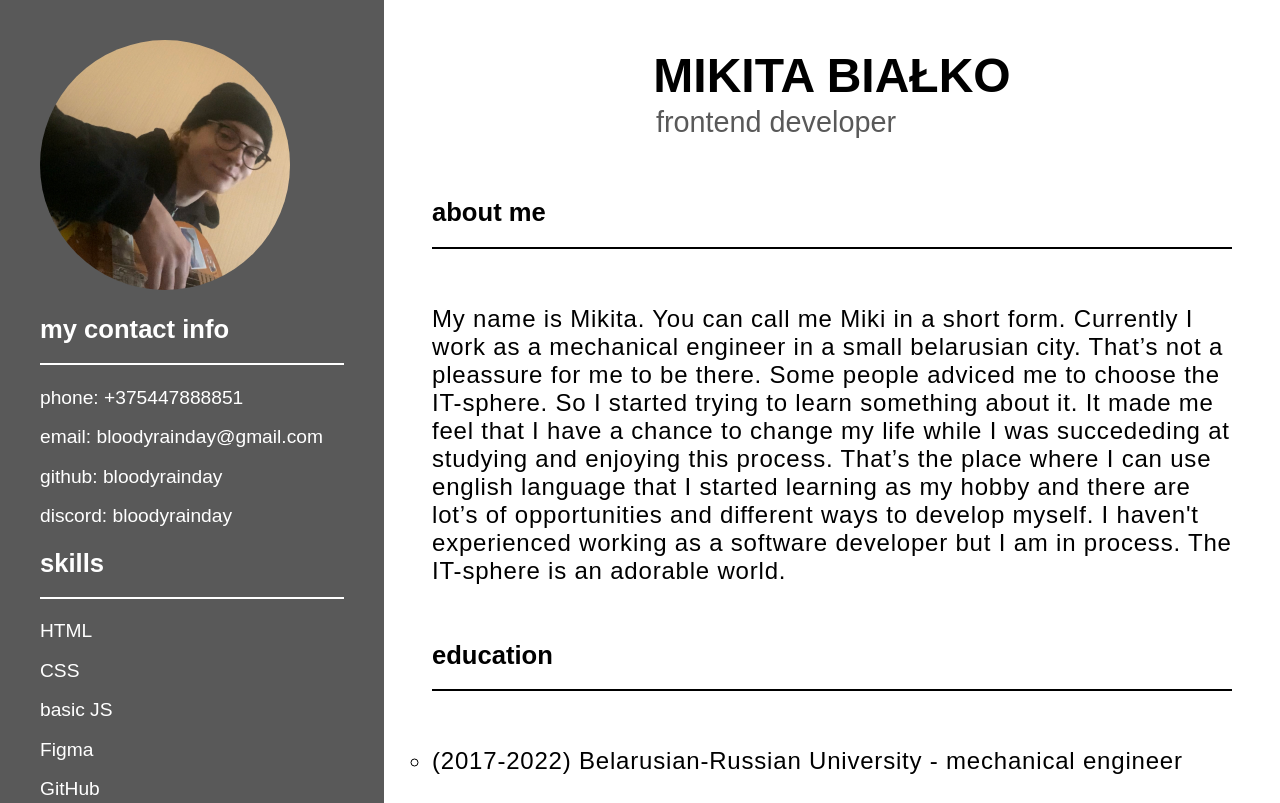
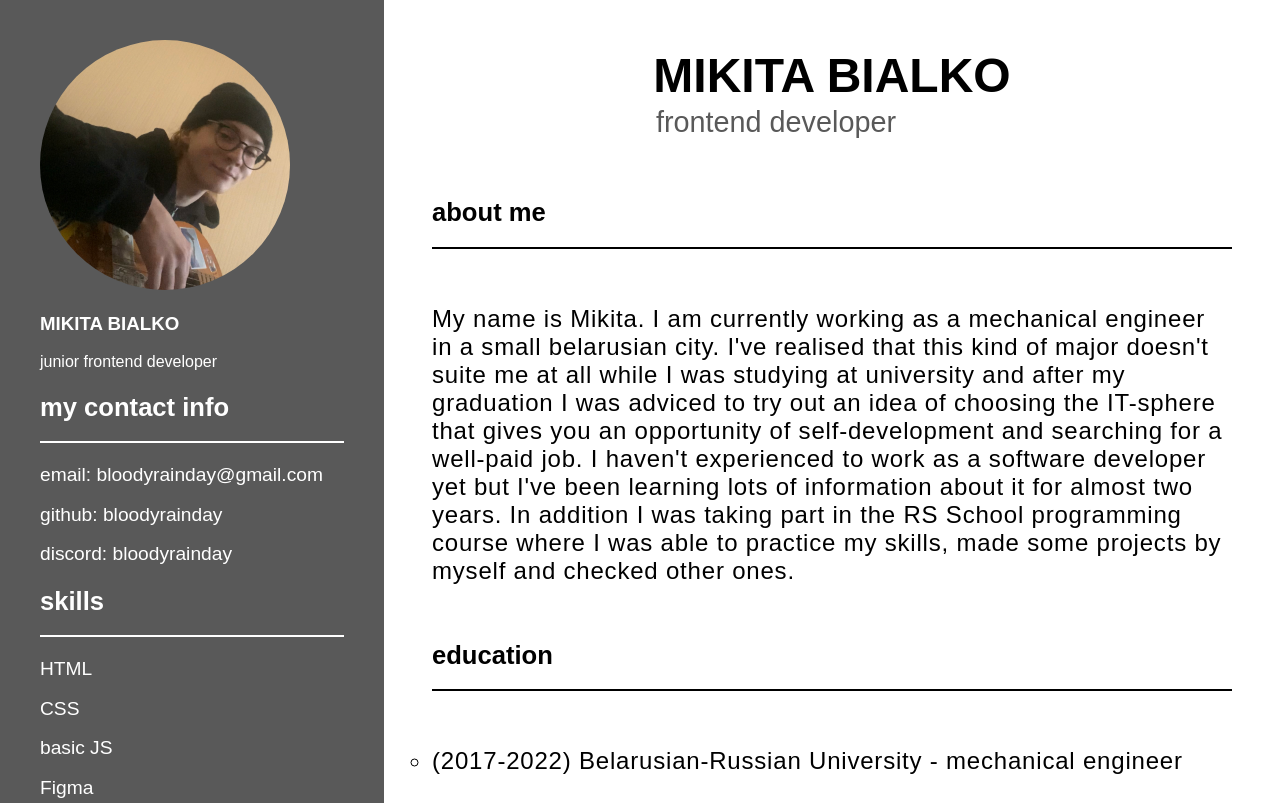
Before and after one commit to bloodyrainday/miki_repo, a plain HTML site: page index.html in a window 1280 px wide. Shown: the top 803 px of the page. Drawn offline with Linux system fonts and the light colour scheme.

Commit message:
doc: correct text

```diff
--- a/index.html
+++ b/index.html
@@ -9,15 +9,18 @@
   </head>
    <body>
     <header>
-      <div class="container">
+      <div class="container first">
         <nav>
-          <span class="photo-profile"><img src="imgs/IMG_E0191.JPG" alt="my-photo"></span>
+          <div class="photo-profile-wrap">
+            <span class="photo-profile"><img src="imgs/IMG_E0191.JPG" alt="my-photo"></span>
+            <h3 class="photo-profile-name">MIKITA BIALKO</h3>
+            <p class="photo-profile-major">junior frontend developer</p>
+          </div>
+
+
           <div class="my-contact-info">
             <h2 class="contacts-title">my contact info</h2>
             <ul class='contact-list'>
-              <li class="contact-icon phone">phone:
-                <a href="tel:+375447888851">+375447888851</a>
-              </li>
               <li class="contact-icon email">email:
                 <a href="mailto:bloodyrainday@gmail.com">bloodyrainday@gmail.com</a>
               </li>
@@ -54,13 +57,13 @@
       </div>
     </header>
     <main>
-      <div class="container">
-        <h1 class="title-name">MIKITA BIAŁKO</h1>
+      <div class="container second">
+        <h1 class="title-name">MIKITA BIALKO</h1>
         <p class="subtitle">frontend developer</p>
         <h2 class="title-about">about me</h2>
         <div class="about">
           <p class="about-text">
-            My name is Mikita. You can call me Miki in a short form. Currently I work as a mechanical engineer in a small belarusian city. That’s not a pleassure for me to be there. Some people adviced me to choose the IT-sphere. So I started trying to learn something about it. It made me feel that I have a chance to change my life while I was succededing at studying and enjoying this process. That’s the place where I can use english language that I started learning as my hobby and there are lot’s of opportunities and different ways to develop myself. I haven't experienced working as a software developer but I am in process. The IT-sphere is an adorable world.
+            My name is Mikita. I am currently working as a mechanical engineer in a small belarusian city. I've realised that this kind of major doesn't suite me at all while I was studying at university and after my graduation I was adviced to try out an idea of choosing the IT-sphere that gives you an opportunity of self-development and searching for a well-paid job. I haven't experienced to work as a software developer yet but I've been learning lots of information about it for almost two years. In addition I was taking part in the RS School programming course where I was able to practice my skills, made some projects by myself and checked other ones.
           </p>
         </div>
         <div class="education">
@@ -74,8 +77,8 @@
           <h2 class="title-code-example">code-example</h2>
           <code>
             function initials(name) { <br>
-              return name.toUpperCase().split(' ').map(element => element[0]).join('.')<br>
-            }<br>
+              <br>&nbsp return name.toUpperCase().split(' ').map(element => element[0] + '.').join('.')<br>
+              <br>}<br>
           <br>
           initials('mikita bialko')
           </code>
@@ -120,11 +123,8 @@
         </a>
 
       </div>
-      <div class="footer-course">
-        <a href="https://rs.school/js/" target='_blank'><img src="imgs/rs_school_js.svg" alt="rsschool"></a>
 
-      </div>
-      <span>2023</span>
+
     </div>
 
 
```
